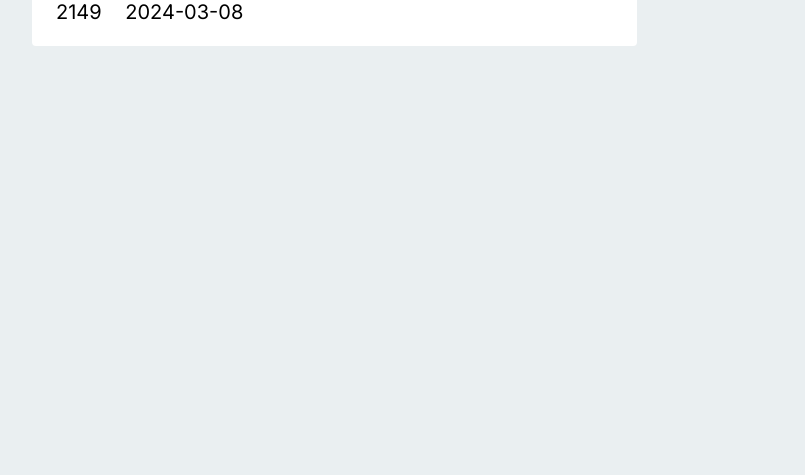
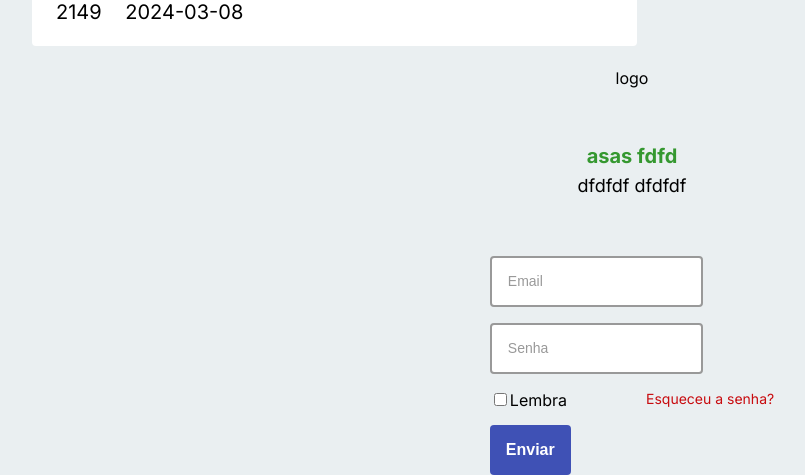
Before and after one commit to LuanF11/SisRef_V2, a Next.js app: page / in a window 1280 px wide. Shown: the part 1878-2353 px from the top of the page, without its empty margins (8-813 px from the left). Before the commit the page ends 1924 px from the top, so only its background shows below. Built offline with nearby package versions, Linux system fonts and the light colour scheme.

Commit message:
Criado o html e comeco do css do loginPage

```diff
--- /dev/null
+++ b/src/app/loginPage.module.css
@@ -0,0 +1,98 @@
+.container{
+    display: flex;
+    flex-direction: column;
+    align-items: center;
+    gap: 3.4375rem;
+
+}
+
+.names{
+    display: inline-flex;
+    flex-direction: column;
+    align-items: center;
+}
+
+.names .nameRU{
+    color: var(--verde-logo);
+    text-align: center;
+    font-size: 1.25rem;
+    font-style: normal;
+    font-weight: 700;
+    line-height: 1.875rem;
+}
+
+.names .nameCampus{
+    color: var(--preto);
+    text-align: center;
+    font-size: 1.125rem;
+    font-style: normal;
+    font-weight: 400;
+    line-height: 1.875rem;
+}
+
+.form{
+    display: flex;
+    flex-direction: column;
+    align-items: flex-start;
+    gap: 1rem;
+
+}
+
+.groupForm input{
+
+    display: flex;
+    padding: 1rem;
+    align-items: center;
+    border-radius: 0.25rem;
+    border: 0.125rem solid var(--cinza);
+
+}
+
+.groupForm input::placeholder{
+    color: var(--cinza);
+    font-size: 0.875rem;
+    font-style: normal;
+    font-weight: 400;
+    line-height: normal;
+}
+
+.extra{
+    display: flex;
+    align-items: flex-start;
+    gap: 4.9375rem;
+}
+
+.remenber{
+    display: inline-flex;
+    align-items: flex-start;
+    gap: 0.5rem;
+}
+
+.remenber input[type="checkbox"]{
+    border-radius: 0.25rem;
+    border: 0.125rem solid var(--preto);
+}
+
+.forgot a{
+    color: var(--vermelho);
+    font-size: 0.875rem;
+    font-style: normal;
+    font-weight: 400;
+    line-height: normal;
+    text-decoration: none;
+}
+
+.send{
+    display: flex;
+    padding: 1rem;
+    justify-content: space-between;
+    align-items: center;
+    border-radius: 0.25rem;
+    border: none;
+    background: var(--azul-escuro) ;
+    color: var(--branco);
+    font-size: 1rem;
+    font-style: normal;
+    font-weight: 700;
+    line-height: normal;
+}
--- /dev/null
+++ b/src/app/loginPage.tsx
@@ -0,0 +1,51 @@
+import React from "react";
+import styles from "./loginPage.module.css";
+
+
+const loginPage = () => {
+    return (
+        <div className={styles.container}>
+            <div className={styles.logo}>
+                logo
+            </div>
+            <div className={styles.names}>
+                <div className={styles.nameRU}>asas fdfd</div>
+                <div className={styles.nameCampus}>dfdfdf dfdfdf</div>
+            </div>
+            <form className= {styles.form}>
+                <div className={styles.groupForm}>
+                    <input
+                        type="email"
+                        name="Email"
+                        id="Email"
+                        placeholder="Email"
+                    />
+                </div>
+                <div className={styles.groupForm}>
+                    <input
+                        type="password"
+                        name="Password"
+                        id="Password"
+                        placeholder="Senha"
+                    />
+                </div>
+                <div className={styles.extra}>
+                    <div className={styles.remember}>
+                        <input
+                            type="checkbox"
+                            name="remember"
+                            id="remember"
+                        />
+                        <label htmlFor="remember">Lembra</label>
+                    </div>
+                    <div className={styles.forgot}>
+                        <a href="#">Esqueceu a senha?</a>
+                    </div>
+                </div>
+                <input type="submit" value="Enviar" className={styles.send} />
+            </form>
+        </div>
+    );
+};
+
+export default loginPage;
--- a/src/app/page.tsx
+++ b/src/app/page.tsx
@@ -9,6 +9,7 @@ import FoodRestrictionCard from "@/components/FoodRestrictCard/FoodRestrictCard"
 import StudentCard from "@/components/StudentCard/StudentCard";
 import { StudentInfo } from "@/lib/types/StudenInfo";
 import { CampusCod } from "@/lib/types/CampusCod";
+import LoginPage from "./loginPage";
 
 const cardProps: MenuItemWithMeal = {
   id: 2378,
@@ -101,6 +102,8 @@ export default function Home() {
       </FoodRestrictionCard>
       <StudentCard student={studentProps} campus={campus} />
 
+      <LoginPage />
+
     </>
   );
 }
```
